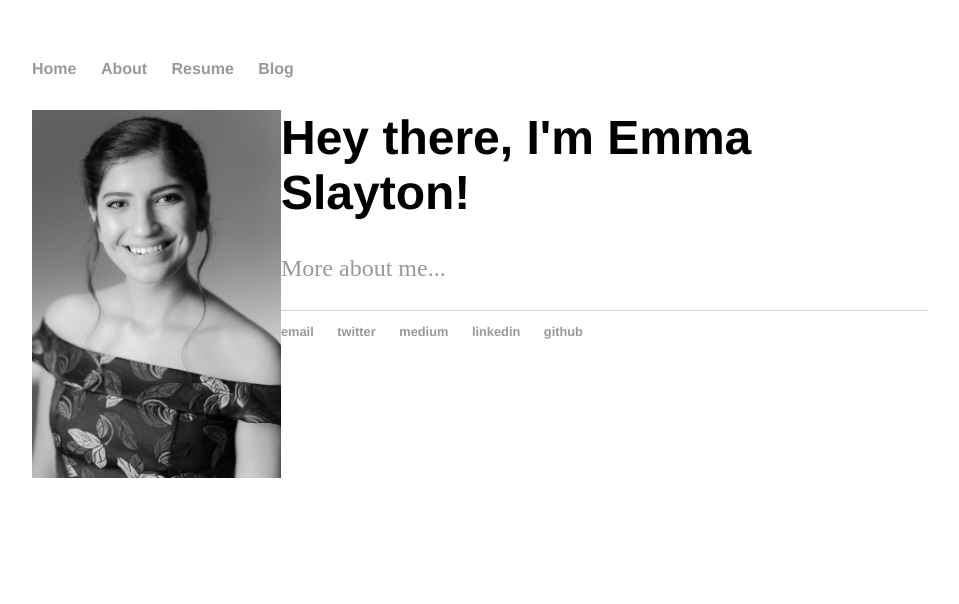
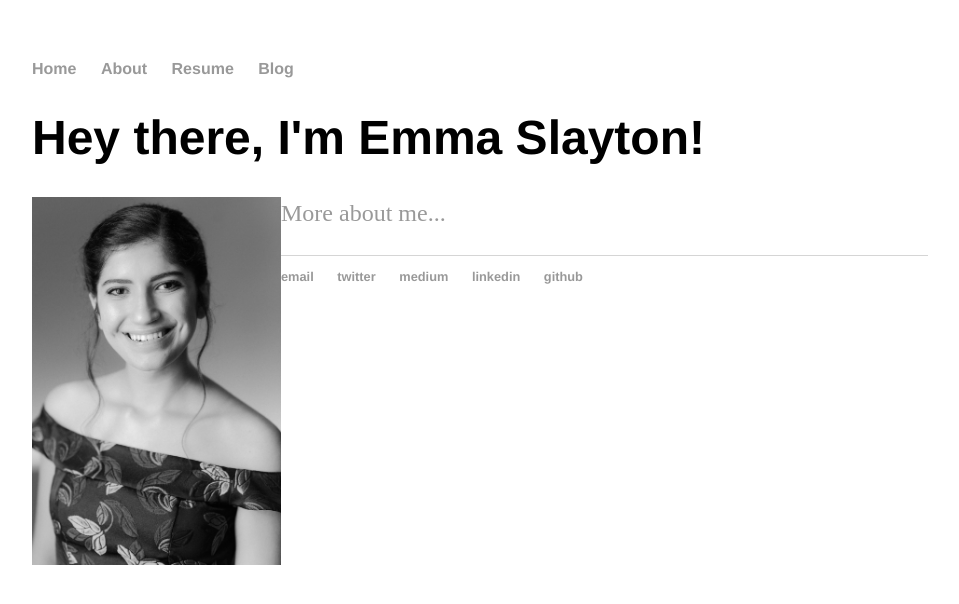
Before and after one commit to emmaslayton/emmaslayton.github.io, a Jekyll site: the page built from index.html, in a window 1280 px wide. Shown: the top 604 px of the page, without its empty margins (160-1119 px from the left). Built offline with Jekyll 4.4.1, drawn with Linux system fonts in a browser that asks for light colours.

Commit message:
Update index.html

```diff
--- a/index.html
+++ b/index.html
@@ -3,6 +3,7 @@
 title: Emma Slayton
 ---
 <div class="blurb">
-	<p><IMG SRC="/files/EmmaSlaytonHeadshot.PNG" ALIGN="Left" WIDTH="249" HEIGHT="368"><h1>Hey there, I'm Emma Slayton!</h1></p>
+	<h1>Hey there, I'm Emma Slayton!</h1>
+	<p><IMG SRC="/files/EmmaSlaytonHeadshot.PNG" ALIGN="Left" WIDTH="249" HEIGHT="368"></p>
 	<p><a href="/about">More about me...</a></p>
 </div><!-- /.blurb -->
```
